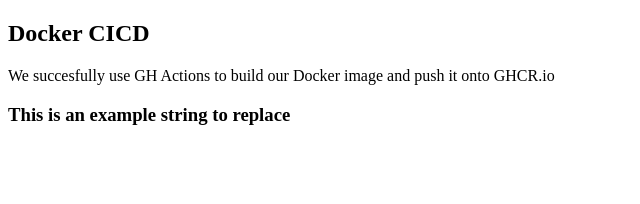
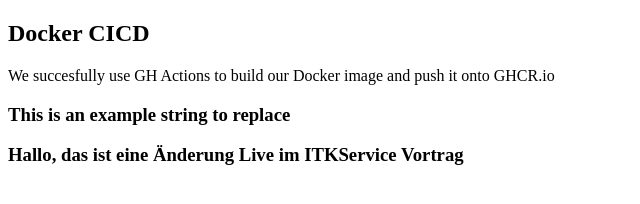
Before and after one commit to l4rm4nd/CICD-Example, a plain HTML site: page html/index.html in a window 1280 px wide. Shown: the whole page, without its empty margins (0-640 px from the left). Drawn offline with Linux system fonts and the light colour scheme.

Commit message:
änderung an der index.html

```diff
--- a/html/index.html
+++ b/html/index.html
@@ -10,6 +10,7 @@
 <span>We succesfully use GH Actions to build our Docker image and push it onto GHCR.io</span>
 
 <h3>This is an example string to replace</h3>
+<h3>Hallo, das ist eine Änderung Live im ITKService Vortrag</h3>
 
 </body>
 </html>
```
